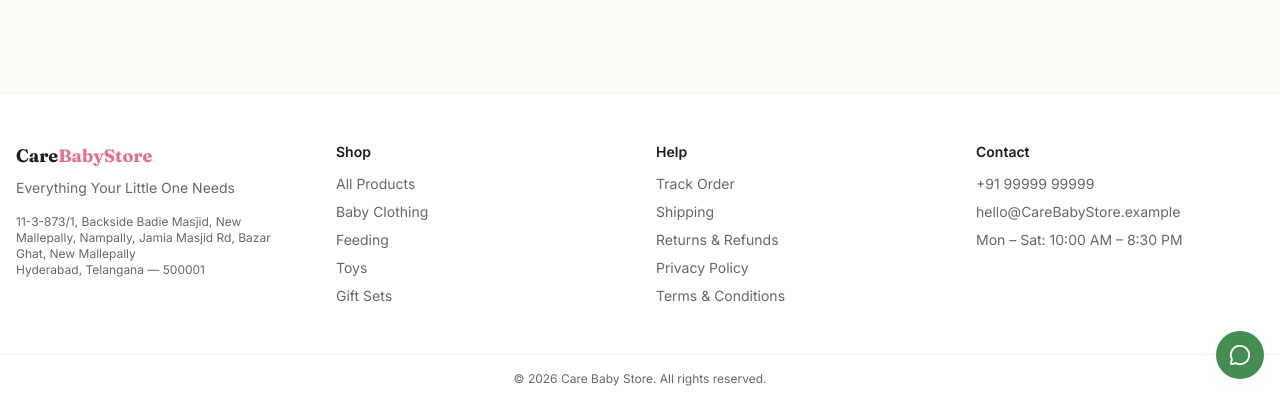
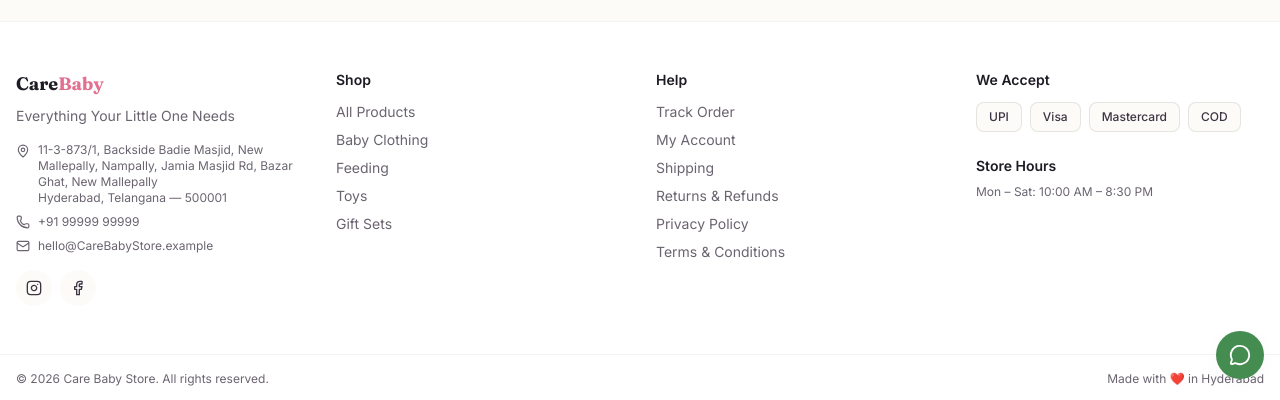
Before and after one commit to mansoor240/care-baby-world, a React (Vite) app in the folder client/: page /search in a window 1280 px wide. Shown: the part 397-797 px from the top of the page. Built offline with nearby package versions, Linux system fonts and the light colour scheme; no server answers.

Commit message:
Add featured badge, colored categories, footer polish

```diff
--- a/client/src/components/layout/Footer.jsx
+++ b/client/src/components/layout/Footer.jsx
@@ -1,51 +1,120 @@
 import { Link } from "react-router-dom";
 import { storeConfig } from "../../config/store";
+import { Instagram, Facebook, Mail, Phone, MapPin } from "lucide-react";
 
 export default function Footer() {
   return (
     <footer className="border-t border-ink-900/5 bg-white">
       <div className="mx-auto grid max-w-7xl gap-8 px-4 py-12 md:grid-cols-4">
+        {/* Brand column */}
         <div>
           <h3 className="font-display text-lg font-bold">
-            Care<span className="text-blush-400">BabyStore</span>
+            Care<span className="text-blush-400">Baby</span>
           </h3>
           <p className="mt-2 text-sm text-ink-500">{storeConfig.tagline}</p>
-          <p className="mt-4 text-xs text-ink-500">{storeConfig.address.line1}, {storeConfig.address.area}<br/>{storeConfig.address.city}, {storeConfig.address.state} — {storeConfig.address.pincode}</p>
+
+          <div className="mt-4 space-y-2 text-xs text-ink-500">
+            <div className="flex items-start gap-2">
+              <MapPin size={14} className="mt-0.5 shrink-0" />
+              <span>
+                {storeConfig.address.line1}, {storeConfig.address.area}
+                <br />
+                {storeConfig.address.city}, {storeConfig.address.state} —{" "}
+                {storeConfig.address.pincode}
+              </span>
+            </div>
+            <div className="flex items-center gap-2">
+              <Phone size={14} className="shrink-0" />
+              <a href={`tel:${storeConfig.phone}`} className="hover:text-ink-900">
+                {storeConfig.phone}
+              </a>
+            </div>
+            <div className="flex items-center gap-2">
+              <Mail size={14} className="shrink-0" />
+              <a href={`mailto:${storeConfig.email}`} className="hover:text-ink-900">
+                {storeConfig.email}
+              </a>
+            </div>
+          </div>
+
+          {/* Social icons */}
+          <div className="mt-4 flex gap-2">
+            {storeConfig.social?.instagram && (
+              <a
+                href={storeConfig.social.instagram}
+                target="_blank"
+                rel="noreferrer"
+                aria-label="Instagram"
+                className="grid h-9 w-9 place-items-center rounded-full bg-cream text-ink-700 transition hover:bg-blush-50 hover:text-blush-500"
+              >
+                <Instagram size={16} />
+              </a>
+            )}
+            {storeConfig.social?.facebook && (
+              <a
+                href={storeConfig.social.facebook}
+                target="_blank"
+                rel="noreferrer"
+                aria-label="Facebook"
+                className="grid h-9 w-9 place-items-center rounded-full bg-cream text-ink-700 transition hover:bg-sky-50 hover:text-sky-500"
+              >
+                <Facebook size={16} />
+              </a>
+            )}
+          </div>
         </div>
 
+        {/* Shop links */}
         <div>
           <h4 className="text-sm font-semibold text-ink-900">Shop</h4>
           <ul className="mt-3 space-y-2 text-sm text-ink-500">
-            <li><Link to="/shop">All Products</Link></li>
-            <li><Link to="/category/baby-clothing">Baby Clothing</Link></li>
-            <li><Link to="/category/feeding">Feeding</Link></li>
-            <li><Link to="/category/toys">Toys</Link></li>
-            <li><Link to="/category/gift-sets">Gift Sets</Link></li>
+            <li><Link to="/shop" className="hover:text-ink-900">All Products</Link></li>
+            <li><Link to="/category/baby-clothing" className="hover:text-ink-900">Baby Clothing</Link></li>
+            <li><Link to="/category/feeding" className="hover:text-ink-900">Feeding</Link></li>
+            <li><Link to="/category/toys" className="hover:text-ink-900">Toys</Link></li>
+            <li><Link to="/category/gift-sets" className="hover:text-ink-900">Gift Sets</Link></li>
           </ul>
         </div>
 
+        {/* Help */}
         <div>
           <h4 className="text-sm font-semibold text-ink-900">Help</h4>
           <ul className="mt-3 space-y-2 text-sm text-ink-500">
-            <li><Link to="/track">Track Order</Link></li>
-            <li><Link to="/policies/shipping">Shipping</Link></li>
-            <li><Link to="/policies/returns">Returns & Refunds</Link></li>
-            <li><Link to="/policies/privacy">Privacy Policy</Link></li>
-            <li><Link to="/policies/terms">Terms & Conditions</Link></li>
+            <li><Link to="/track" className="hover:text-ink-900">Track Order</Link></li>
+            <li><Link to="/account" className="hover:text-ink-900">My Account</Link></li>
+            <li><Link to="/policies/shipping" className="hover:text-ink-900">Shipping</Link></li>
+            <li><Link to="/policies/returns" className="hover:text-ink-900">Returns & Refunds</Link></li>
+            <li><Link to="/policies/privacy" className="hover:text-ink-900">Privacy Policy</Link></li>
+            <li><Link to="/policies/terms" className="hover:text-ink-900">Terms & Conditions</Link></li>
           </ul>
         </div>
 
+        {/* Trust */}
         <div>
-          <h4 className="text-sm font-semibold text-ink-900">Contact</h4>
-          <ul className="mt-3 space-y-2 text-sm text-ink-500">
-            <li>{storeConfig.phone}</li>
-            <li>{storeConfig.email}</li>
-            <li>{storeConfig.openingHours}</li>
-          </ul>
+          <h4 className="text-sm font-semibold text-ink-900">We Accept</h4>
+          <div className="mt-3 flex flex-wrap gap-2">
+            {["UPI", "Visa", "Mastercard", "COD"].map((method) => (
+              <span
+                key={method}
+                className="rounded-lg border border-ink-900/10 bg-cream px-3 py-1.5 text-xs font-medium text-ink-700"
+              >
+                {method}
+              </span>
+            ))}
+          </div>
+
+          <h4 className="mt-6 text-sm font-semibold text-ink-900">Store Hours</h4>
+          <p className="mt-2 text-xs text-ink-500">{storeConfig.openingHours}</p>
         </div>
       </div>
-      <div className="border-t border-ink-900/5 py-4 text-center text-xs text-ink-500">
-        © {new Date().getFullYear()} {storeConfig.name}. All rights reserved.
+
+      <div className="border-t border-ink-900/5 py-4">
+        <div className="mx-auto flex max-w-7xl flex-col items-center justify-between gap-2 px-4 text-xs text-ink-500 sm:flex-row">
+          <div>
+            © {new Date().getFullYear()} {storeConfig.name}. All rights reserved.
+          </div>
+          <div>Made with ❤️ in Hyderabad</div>
+        </div>
       </div>
     </footer>
   );
--- a/client/src/components/product/ProductCard.jsx
+++ b/client/src/components/product/ProductCard.jsx
@@ -39,11 +39,16 @@ export default function ProductCard({ product }) {
           />
         </div>
 
-                {/* Left-top badges */}
+                       {/* Left-top badges */}
         <div className="absolute left-3 top-3 flex flex-col gap-1">
           {off && (
             <span className="rounded-full bg-blush-400 px-2 py-0.5 text-[11px] font-semibold text-white">
               {off}% OFF
+            </span>
+          )}
+          {product.featured && (
+            <span className="rounded-full bg-lavender-400 px-2 py-0.5 text-[11px] font-semibold text-white">
+              ✦ Featured
             </span>
           )}
           {product.bestseller && (
--- a/client/src/pages/Home.jsx
+++ b/client/src/pages/Home.jsx
@@ -74,7 +74,7 @@ export default function Home() {
                            <img
                 src="https://images.unsplash.com/photo-1519689680058-324335c77eba?auto=format&fit=crop&w=1200&q=80"
                 alt="Baby essentials"
-                className="h-full w-full object-cover"
+                className="h-full w-full object-cover transition-transform duration-[3000ms] ease-out hover:scale-105"
               />
             </div>
           </div>
@@ -88,18 +88,42 @@ export default function Home() {
           <Link to="/shop" className="text-sm text-blush-500 hover:underline">View all →</Link>
         </div>
                 <div className="grid grid-cols-2 gap-3 sm:grid-cols-3 md:grid-cols-4 lg:grid-cols-5">
-          {categories.map((c, i) => (
+          {categories.map((c, i) => {
+            // Rotate background colors for visual variety
+            const bgColors = [
+              "bg-blush-50",
+              "bg-sky-50",
+              "bg-sage-50",
+              "bg-lavender-50",
+              "bg-sand-50",
+            ];
+            const iconColors = [
+              "bg-blush-100 text-blush-500",
+              "bg-sky-100 text-sky-500",
+              "bg-sage-100 text-sage-500",
+              "bg-lavender-100 text-lavender-500",
+              "bg-sand-100 text-sand-500",
+            ];
+            const bg = bgColors[i % bgColors.length];
+            const iconBg = iconColors[i % iconColors.length];
+
+            return (
               <Link
                 key={c.slug}
                 to={`/category/${c.slug}`}
-              className={`group rounded-3xl bg-white p-4 text-center shadow-card transition hover:-translate-y-1 hover:shadow-soft reveal stagger-${Math.min(i + 1, 6)}`}
+                className={`group ${bg} rounded-3xl p-5 text-center shadow-card transition-all duration-300 hover:-translate-y-1 hover:shadow-soft reveal stagger-${Math.min(i + 1, 6)}`}
               >
-              <div className="mx-auto grid h-14 w-14 place-items-center rounded-full bg-blush-50 text-2xl transition-transform group-hover:scale-110">
+                <div
+                  className={`mx-auto grid h-14 w-14 place-items-center rounded-full ${iconBg} text-2xl transition-transform duration-300 group-hover:scale-110`}
+                >
                   {c.emoji || "🧸"}
                 </div>
-              <div className="mt-3 text-sm font-medium text-ink-900">{c.name}</div>
+                <div className="mt-3 text-sm font-medium text-ink-900">
+                  {c.name}
+                </div>
               </Link>
-          ))}
+            );
+          })}
         </div>
       </section>
 
```
Lines whose indentation alone changed are shown as unchanged.
